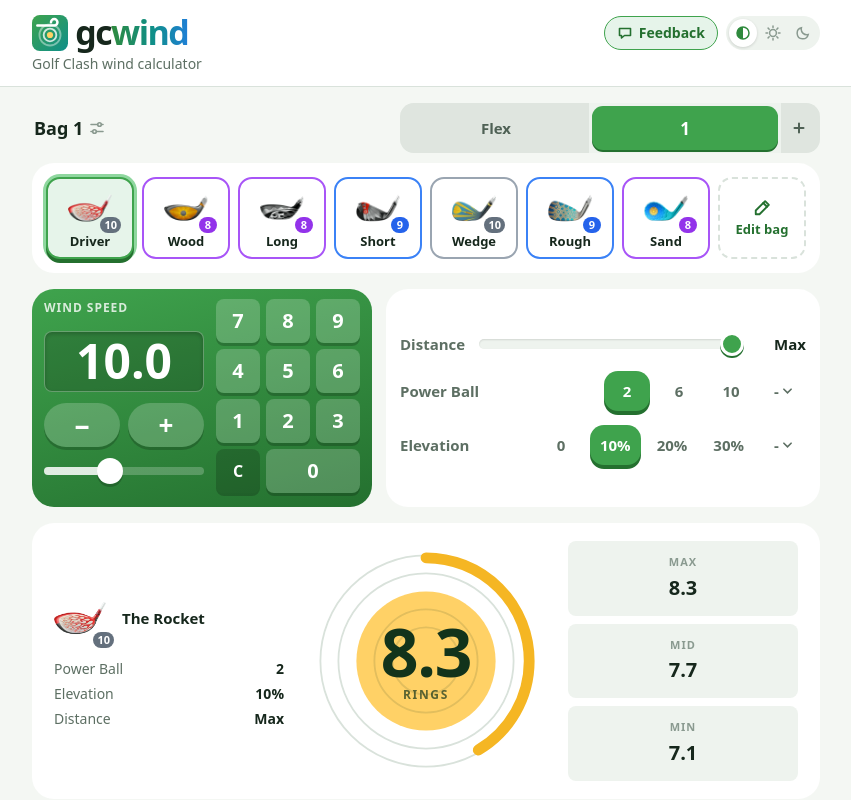
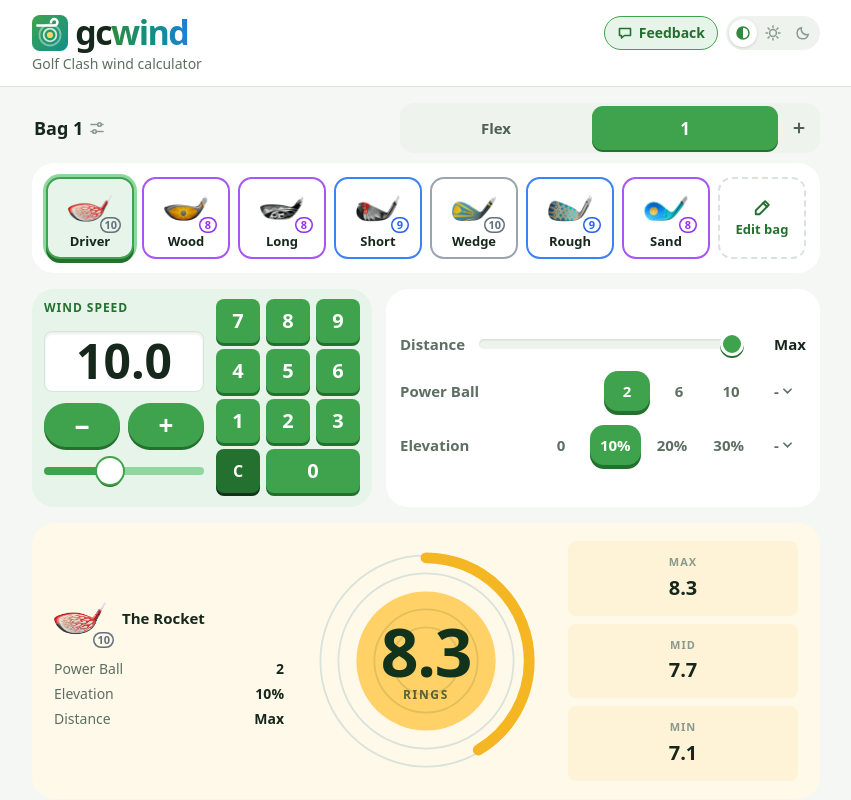
Before and after one commit to aaronding/gcwind, a Svelte app: page / in a window 1280 px wide. Shown: the top 800 px of the page, without its empty margins (214-1065 px from the left). Built offline with nearby package versions, Linux system fonts and the light colour scheme.

Commit message:
Restyle the bag bar, wind card, result card and level badges
- Bag bar: faint separators instead of filled Flex and + ends
- Wind card: pale green with a white well and green keys
- Result card: tinted with gold
- Level badges: rarity-coloured number and outline on the card's background

```diff
--- a/src/components/BagBar.svelte
+++ b/src/components/BagBar.svelte
@@ -163,8 +163,6 @@
     padding: 3px;
     background: var(--surface-sunken);
     border-radius: var(--radius);
-    /* So Flex's end of the row paints above this background. */
-    isolation: isolate;
   }
 
   .bags.can-add {
@@ -194,35 +192,31 @@
     font-size: 15px;
   }
 
-  /* Flex and + are not bags, so each has an end of the row to itself: a
-     slightly different fill out to the row's edge, square where the bags
-     begin and end. The green of a selected Flex sits on top of it. The word
-     and the + are a shade darker than the numbers, which keeps 4.5:1 on the
-     fill. */
-  .flex,
-  .add {
+  /* A faint line between neighbours sets each button apart without boxing it
+     in. The lines either side of the selected button go, since its green
+     already does that. */
+  .bag {
     position: relative;
   }
 
-  .flex::before,
-  .add::before {
+  .bag + .bag::after {
     content: '';
     position: absolute;
-    z-index: -1;
-    inset: -3px;
-    background: color-mix(in srgb, var(--surface-sunken), var(--ink) 7%);
+    left: -2px;
+    top: 12px;
+    bottom: 12px;
+    width: 1px;
+    background: color-mix(in srgb, var(--surface-sunken), var(--ink) 16%);
+    pointer-events: none;
   }
 
-  .flex::before {
-    right: 0;
-    border-radius: var(--radius) 0 0 var(--radius);
+  .bag.selected::after,
+  .bag.selected + .bag::after {
+    opacity: 0;
   }
 
-  .add::before {
-    left: 0;
-    border-radius: 0 var(--radius) var(--radius) 0;
-  }
-
+  /* Flex and + are not bags, so the word and the + are a shade darker than
+     the numbers. */
   .flex:not(.selected),
   .add {
     color: color-mix(in srgb, var(--ink-muted), var(--ink) 20%);
--- a/src/components/ResultPanel.svelte
+++ b/src/components/ResultPanel.svelte
@@ -94,7 +94,7 @@
     align-items: center;
     gap: 16px 14px;
     padding: 16px;
-    background: var(--surface);
+    background: var(--result-surface);
     border-radius: var(--radius-lg);
     box-shadow: var(--shadow-card);
   }
@@ -117,7 +117,7 @@
     align-content: center;
     gap: 2px;
     padding: 9px 6px;
-    background: var(--surface-sunken);
+    background: var(--result-sunken);
     border-radius: var(--radius-sm);
   }
 
@@ -181,8 +181,9 @@
     object-fit: contain;
   }
 
-  /* The same badge as the bag's club cards. */
+  /* The same badge as the bag's club cards, on this card's gold. */
   .level-badge {
+    --badge-ring: var(--result-surface);
     right: -8px;
     bottom: -4px;
   }
@@ -221,7 +222,7 @@
     font-size: 13px;
     line-height: 1.4;
     color: var(--ink-muted);
-    background: var(--surface-sunken);
+    background: var(--result-sunken);
     border-radius: var(--radius-sm);
   }
 
--- a/src/components/WindInput.svelte
+++ b/src/components/WindInput.svelte
@@ -173,9 +173,11 @@
     row-gap: 6px;
     padding: 10px 12px 14px;
     border-radius: var(--radius-lg);
-    background: linear-gradient(165deg, var(--green-500), var(--green-700));
+    /* A pale green rather than a solid one: it marks the card the wind goes
+       into without outweighing the gold result. */
+    background: var(--green-100);
     box-shadow:
-      0 5px 0 var(--green-900),
+      0 5px 0 var(--green-300),
       var(--shadow-card);
   }
 
@@ -186,7 +188,7 @@
     font-weight: 700;
     letter-spacing: 0.08em;
     text-transform: uppercase;
-    color: rgb(255 255 255 / 80%);
+    color: var(--accent-ink);
   }
 
   .stepper {
@@ -202,13 +204,13 @@
     height: 44px;
     border: none;
     border-radius: 999px;
-    background: rgb(255 255 255 / 20%);
+    background: var(--green-500);
     color: var(--on-dark);
     font-size: 26px;
     font-weight: 700;
     line-height: 1;
     cursor: pointer;
-    box-shadow: 0 3px 0 rgb(0 0 0 / 20%);
+    box-shadow: 0 3px 0 var(--green-700);
     transition:
       transform 90ms ease,
       box-shadow 90ms ease,
@@ -216,17 +218,17 @@
   }
 
   .step:hover {
-    background: rgb(255 255 255 / 30%);
+    background: var(--green-600);
   }
 
   .step:active {
     transform: translateY(3px);
-    box-shadow: 0 0 0 rgb(0 0 0 / 20%);
+    box-shadow: 0 0 0 var(--green-700);
   }
 
   .step:focus-visible,
   .key:focus-visible {
-    outline: 3px solid var(--gold-400);
+    outline: 3px solid var(--green-700);
     outline-offset: 2px;
   }
 
@@ -235,10 +237,10 @@
   #wind {
     grid-area: value;
     padding: 4px 0;
-    border: 1.5px solid rgb(255 255 255 / 28%);
+    border: 1.5px solid var(--edge);
     border-radius: var(--radius-sm);
-    background: rgb(0 0 0 / 18%);
-    box-shadow: inset 0 2px 4px rgb(0 0 0 / 22%);
+    background: var(--surface);
+    box-shadow: inset 0 2px 3px rgb(0 0 0 / 8%);
     cursor: text;
     transition:
       background-color 120ms ease,
@@ -246,8 +248,7 @@
   }
 
   #wind:hover {
-    border-color: rgb(255 255 255 / 50%);
-    background: rgb(0 0 0 / 24%);
+    border-color: var(--green-500);
   }
 
   input {
@@ -255,7 +256,7 @@
     min-width: 0;
     border: none;
     background: transparent;
-    color: var(--on-dark);
+    color: var(--ink);
     font-family: var(--font-display);
     font-size: clamp(38px, 11vw, 48px);
     font-weight: 800;
@@ -275,13 +276,13 @@
 
   #wind:focus {
     outline: none;
-    border-color: var(--gold-400);
+    border-color: var(--green-500);
     box-shadow:
-      inset 0 2px 4px rgb(0 0 0 / 22%),
-      0 0 0 2px var(--gold-400);
+      inset 0 2px 3px rgb(0 0 0 / 8%),
+      0 0 0 2px var(--green-500);
   }
 
-  /* White on the green card, filled up to the thumb so the wind reads as an
+  /* Green on the pale card, filled up to the thumb so the wind reads as an
      amount at a glance. */
   .slider {
     grid-area: slider;
@@ -298,21 +299,21 @@
     border-radius: 999px;
     background: linear-gradient(
       to right,
-      rgb(255 255 255 / 85%) var(--fill),
-      rgb(255 255 255 / 22%) var(--fill)
+      var(--green-500) var(--fill),
+      var(--green-300) var(--fill)
     );
   }
 
   .slider::-moz-range-track {
     height: 8px;
     border-radius: 999px;
-    background: rgb(255 255 255 / 22%);
+    background: var(--green-300);
   }
 
   .slider::-moz-range-progress {
     height: 8px;
     border-radius: 999px;
-    background: rgb(255 255 255 / 85%);
+    background: var(--green-500);
   }
 
   .slider::-webkit-slider-thumb {
@@ -322,8 +323,10 @@
     margin-top: -9px;
     border: none;
     border-radius: 50%;
-    background: var(--on-dark);
-    box-shadow: 0 3px 0 rgb(0 0 0 / 20%);
+    background: var(--surface);
+    box-shadow:
+      0 0 0 2px var(--green-500),
+      0 3px 0 var(--green-700);
   }
 
   .slider::-moz-range-thumb {
@@ -331,20 +334,24 @@
     height: 26px;
     border: none;
     border-radius: 50%;
-    background: var(--on-dark);
-    box-shadow: 0 3px 0 rgb(0 0 0 / 20%);
+    background: var(--surface);
+    box-shadow:
+      0 0 0 2px var(--green-500),
+      0 3px 0 var(--green-700);
   }
 
   .slider:focus-visible {
-    outline: 3px solid var(--gold-400);
+    outline: 3px solid var(--green-700);
     outline-offset: 4px;
     border-radius: 999px;
   }
 
   /* While keypad digits are still going into the number, it is shown in gold,
-     so it is clear the next digit adds to it rather than starting afresh. */
+     so it is clear the next digit adds to it rather than starting afresh. On
+     the white well of the light theme that is a deeper amber, which keeps 3:1
+     at this size. */
   .entering #wind {
-    color: var(--gold-400);
+    color: light-dark(#a86a00, var(--gold-400));
   }
 
   .keypad {
@@ -359,7 +366,7 @@
   .key {
     border: none;
     border-radius: var(--radius-sm);
-    background: rgb(255 255 255 / 20%);
+    background: var(--green-500);
     color: var(--on-dark);
     font-family: var(--font-display);
     font-size: 20px;
@@ -367,7 +374,7 @@
     line-height: 1;
     font-variant-numeric: tabular-nums;
     cursor: pointer;
-    box-shadow: 0 3px 0 rgb(0 0 0 / 20%);
+    box-shadow: 0 3px 0 var(--green-700);
     touch-action: manipulation;
     transition:
       transform 90ms ease,
@@ -376,21 +383,26 @@
   }
 
   .key:hover {
-    background: rgb(255 255 255 / 30%);
+    background: var(--green-600);
   }
 
   .key:active {
     transform: translateY(3px);
-    box-shadow: 0 0 0 rgb(0 0 0 / 20%);
+    box-shadow: 0 0 0 var(--green-700);
   }
 
   .zero {
     grid-column: span 2;
   }
 
+  .clear,
+  .clear:hover {
+    background: var(--green-700);
+    font-size: 16px;
+  }
+
   .clear {
-    background: rgb(0 0 0 / 18%);
-    font-size: 16px;
+    box-shadow: 0 3px 0 var(--green-900);
   }
 
   @media (prefers-reduced-motion: reduce) {
--- a/src/styles/global.css
+++ b/src/styles/global.css
@@ -93,18 +93,21 @@
 }
 
 /* A club's level as a small number on the corner of its picture, the way the
- * game shows it, in the club's rarity colour. The picture is the positioned
- * parent; each component places the badge on its corner. --badge-ring is the
- * colour around it, normally the card the picture sits on.
+ * game shows it: the number and a thin outline in the club's rarity colour,
+ * on the card's own background. The picture is the positioned parent; each
+ * component places the badge on its corner. --badge-ring is the card the
+ * picture sits on, which fills the badge and rings it off the picture.
  */
 .level-badge {
   position: absolute;
   min-width: 18px;
   padding: 0 4px;
   border-radius: 999px;
-  background: var(--badge, var(--rarity-common-strong));
-  color: var(--on-dark);
-  box-shadow: 0 0 0 2px var(--badge-ring, var(--surface));
+  background: var(--badge-ring, var(--surface));
+  color: var(--badge, var(--rarity-common-strong));
+  box-shadow:
+    inset 0 0 0 1.5px var(--badge, var(--rarity-common-strong)),
+    0 0 0 2px var(--badge-ring, var(--surface));
   font-family: var(--font-display);
   font-size: 11px;
   font-weight: 800;
@@ -115,15 +118,15 @@
 }
 
 .level-badge[data-rarity='Common'] {
-  --badge: var(--rarity-common-strong);
+  --badge: light-dark(var(--rarity-common-strong), var(--rarity-common));
 }
 
 .level-badge[data-rarity='Rare'] {
-  --badge: var(--rarity-rare-strong);
+  --badge: light-dark(var(--rarity-rare-strong), var(--rarity-rare));
 }
 
 .level-badge[data-rarity='Epic'] {
-  --badge: var(--rarity-epic-strong);
+  --badge: light-dark(var(--rarity-epic-strong), var(--rarity-epic));
 }
 
 @media (prefers-reduced-motion: reduce) {
--- a/src/styles/tokens.css
+++ b/src/styles/tokens.css
@@ -33,13 +33,23 @@
   --gold-400: #ffd166;
   --gold-500: #f5b623;
   --gold-600: #d1920f;
+  /* The result card, warmed with a little of the gold it holds. Less in the
+     dark theme, where more turns it olive. */
+  --result-surface: light-dark(
+    color-mix(in srgb, var(--surface), var(--gold-400) 14%),
+    color-mix(in srgb, var(--surface), var(--gold-400) 7%)
+  );
+  --result-sunken: light-dark(
+    color-mix(in srgb, var(--surface), var(--gold-400) 26%),
+    color-mix(in srgb, var(--surface), var(--gold-400) 14%)
+  );
 
   /* Rarity, straight from the club data. */
   --rarity-common: light-dark(#9aa5b1, #8d99a6);
   --rarity-rare: light-dark(#3b82f6, #60a5fa);
   --rarity-epic: light-dark(#a855f7, #c084fc);
-  /* Deeper shades of the same three, for the level badges: white numbers on
-     them keep 4.5:1 in both themes, which the frame colours above do not. */
+  /* Deeper shades of the same three, for the level badges' numbers in the
+     light theme: they keep 4.5:1 on white, which the frame colours do not. */
   --rarity-common-strong: #64707d;
   --rarity-rare-strong: #2563eb;
   --rarity-epic-strong: #9333ea;
```
